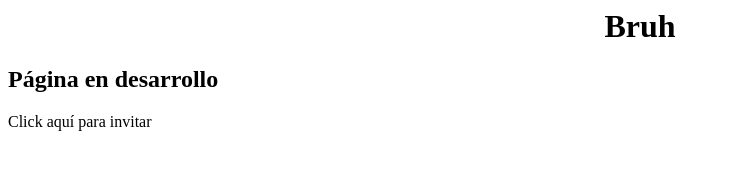
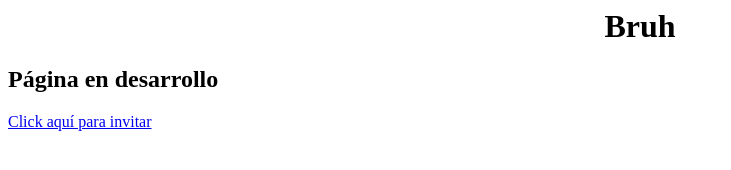
Before and after one commit to normal-project/Normal-Webpage, a plain HTML site: page index.html in a window 1280 px wide. Shown: the whole page, without its empty margins (0-731 px from the left). Drawn offline with Linux system fonts and the light colour scheme.

Commit message:
Update index.html

```diff
--- a/index.html
+++ b/index.html
@@ -1,3 +1,3 @@
 <h1><center>Bruh</center><h1>
   <h2>Página en desarrollo</h2>
-  <p href="https://discord.com/oauth2/authorize?client_id=698568850651873299&scope=bot&permissions=2146823423&internal_referrer=true">Click aquí para invitar</p>
+  <a href="https://discord.com/oauth2/authorize?client_id=698568850651873299&scope=bot&permissions=2146823423&internal_referrer=true">Click aquí para invitar</a>
```
